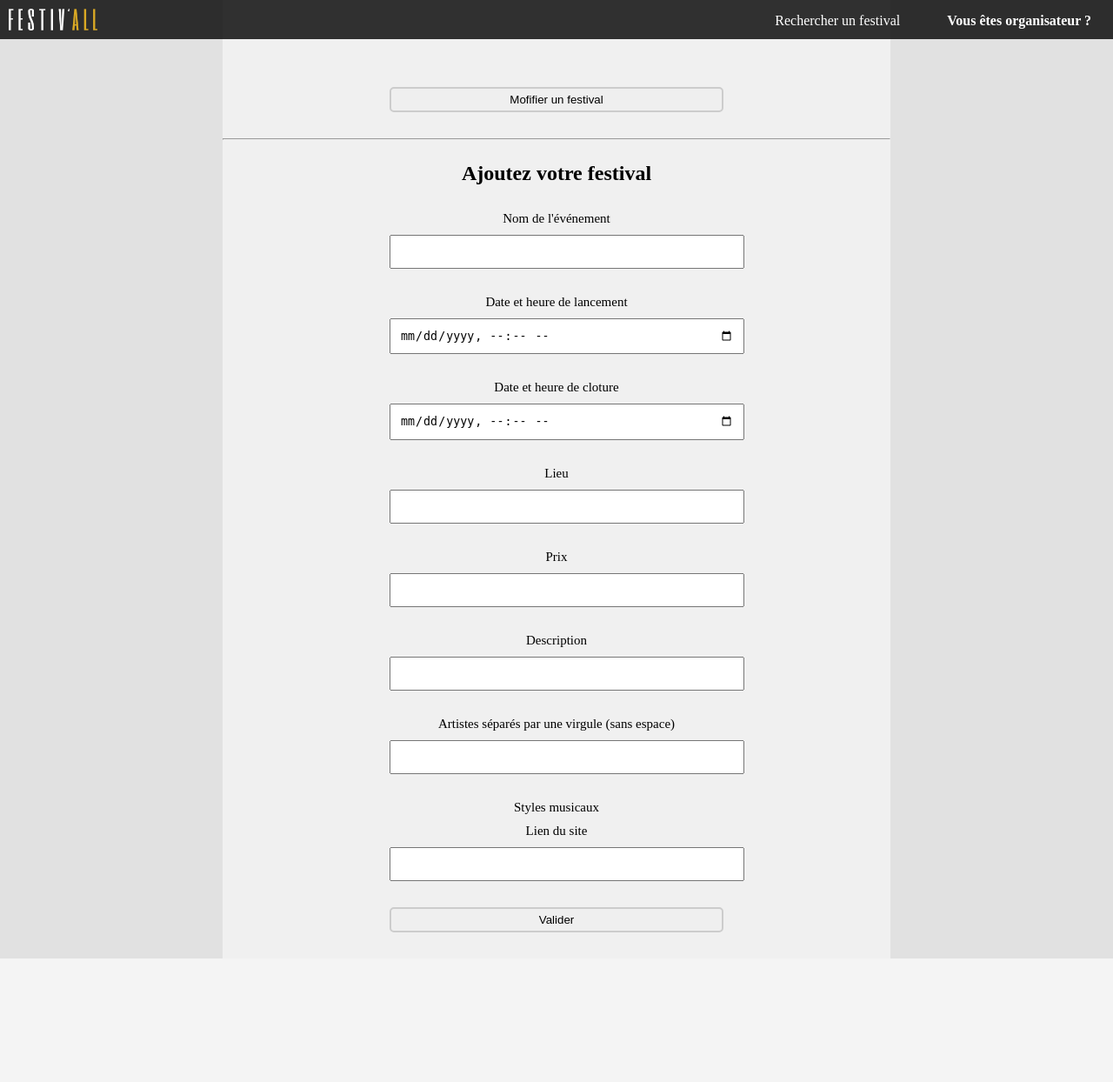
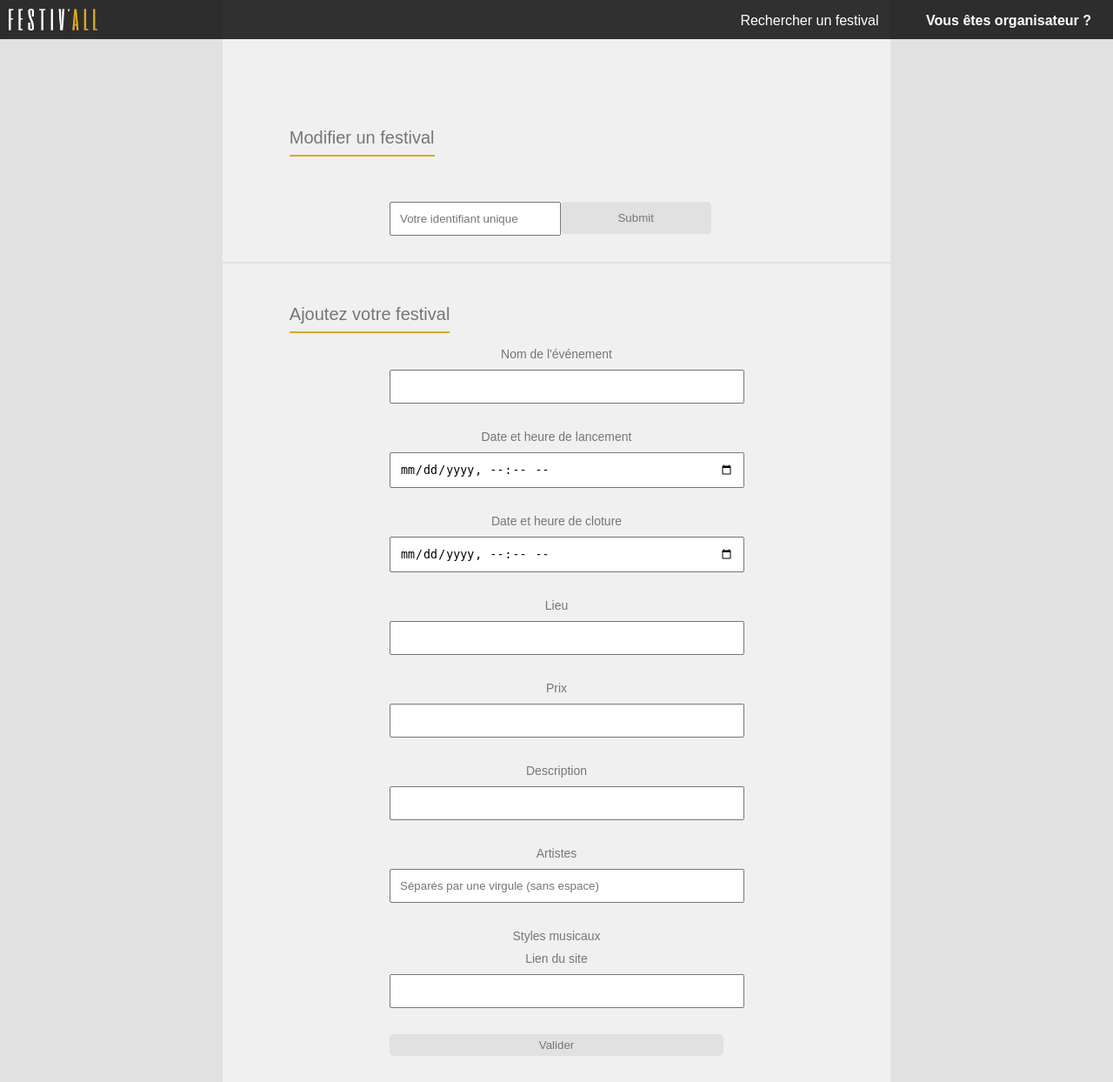
Before and after one commit to UlysseHall/Festiv-All, a PHP site: page /festadd.php in a window 1280 px wide. Shown: the whole page at 87% size. Before the commit the page ends 1102 px from the top, so only its background shows below. Run offline with PHP 8.4, Linux system fonts and the light colour scheme; data that the repository does not hold is empty; a stand-in replaces the project's code that opens the database connection.

Commit message:
Modification des polices, quelques détails stylistiques ajoutés

```diff
--- a/css/festadd.css
+++ b/css/festadd.css
@@ -1,9 +1,9 @@
-*	{
+* {
 	margin: 0;
 	padding: 0;
 }
 
-body	{
+body {
 	background-color: #E1E1E1;
 }
 
@@ -14,29 +14,41 @@ section {
 	padding-top: 100px;
 }
 
-h1	{
-		margin-top: 25px;
-		margin-bottom: 30px;
-		text-align: center;
+h1 {
+	font-family: 'Avenir', sans-serif;
+	font-size: 20px;
+	color: #767676;
+	margin-left: 10%;
+	padding-top: 5%;
+	margin-bottom: 2%;
+	font-weight: lighter;
+	border-bottom: 2px solid #dbaa24;
+	line-height: 40px;
+	display: inline-block;
 }
 
-hr	{
+hr {
 	clear: both;
+	color: #E1E1E1;
+	border-style: double;
+
 }
 
 .submit {
 	padding-top: 50px;
 	text-align: center;
 }
+
 label {
-	font-size: 15px;
+	font-size: 14px;
 	text-align: center;
 	display: inherit;
 	margin-bottom: 10px;
+	font-family: 'Avenir', sans-serif;
+	color: #767676;
 }
 
-label[for=lien]
-{
+label[for=lien] {
 	clear: both;
 }
 
@@ -46,51 +58,44 @@ input {
 	width: 50%;
 	margin: 0 25% 30px;
 }
+
 #styles-checkbox label {
 	display: inline;
 	position: relative;
-	margin-left: 10px;
-	margin-top: 50px;
+	bottom: -16px;
+	margin-left: 100px;
+	margin-top: 10px;
 }
 #styles-checkbox input{
 	padding: 0;
 	width: 20%;
-	margin-right: 10px;
 }
+
 #styles-checkbox .genre{
 	float:left;
 	width:25%;
 }
+
 input[type=submit] {
-    padding:5px;
-    border:2px solid #ccc;
+	padding: 5px;
+	border: none;
 	-webkit-border-radius: 5px;
 	border-radius: 5px;
 	text-align: center;
+	background-color: #E1E1E1;
+	font-family: 'Avenir', sans-serif;
+	color: #767676;
 }
 
-.contenu button
-{
-	margin-bottom: 30px;
-	padding:5px;
-    border:2px solid #ccc;
-    -webkit-border-radius: 5px;
-    border-radius: 5px;
-    text-align: center;
-	width: 50%;
-}
-
-.contenu #passvalid
-{
+.contenu #passvalid {
 	width: 22.5%;
 	margin: 0px;
 	float: left;
-	padding: 10px;
+	padding: 11px;
 }
 
-.contenu #pass
-{
-	width: 25%;
+.contenu #pass {
+	width: 22.5%;
 	margin-left: 25%;
 	margin-right: 0px;
 	float: left;
--- a/css/style-nav.css
+++ b/css/style-nav.css
@@ -5,7 +5,7 @@
 	list-style: none;
 	text-align: right;
 	padding: 0px 0 0px 0;
-	font-family: 'Avenir', serif;
+	font-family: 'Avenir', sans-serif;
 	overflow: auto;
 	position: fixed;
 	z-index: 5;
--- a/css/style-search-form.css
+++ b/css/style-search-form.css
@@ -43,5 +43,8 @@ input[type=submit] {
     width: 40px;
     height: 50%;
     background: #dbaa24;
-    border-color: #dbaa24;
+    border: none;
+	border-radius: 2px;
+	font-family: 'Avenir', sans-serif;
+	font-weight: bolder;
 }
--- a/festadd.php
+++ b/festadd.php
@@ -12,11 +12,15 @@
 	<?php include("navbar.php"); ?>
 
 	<section>
+		<h1>Modifier un festival</h1><br><br><br>
 		<center>
 			<div class="contenu">
-				<button onclick="fAddText()">Mofifier un festival</button>
-				<div id="Cible"></div>
-			</div>
+				<form action="" method="POST">
+					<input id="pass" placeholder="Votre identifiant unique" type="password">
+					<input id="passvalid" type="submit" class="button">
+				</form>
+
+			</div><br><br>
 		</center>
 
 		<hr>
@@ -43,8 +47,8 @@
 			<label for="description">Description</label>
 			<input type="text" name="description" id="description" required>
 
-			<label for="artistes">Artistes séparés par une virgule (sans espace)</label>
-			<input type="text" name="artistes" id="artistes" required>
+			<label for="artistes">Artistes</label>
+			<input type="text" name="artistes" id="artistes" placeholder="Séparés par une virgule (sans espace)" required>
 
 			<label for="styles-checkbox">Styles musicaux</label>
 			<div id="styles-checkbox">
```
Lines whose indentation alone changed are shown as unchanged.
